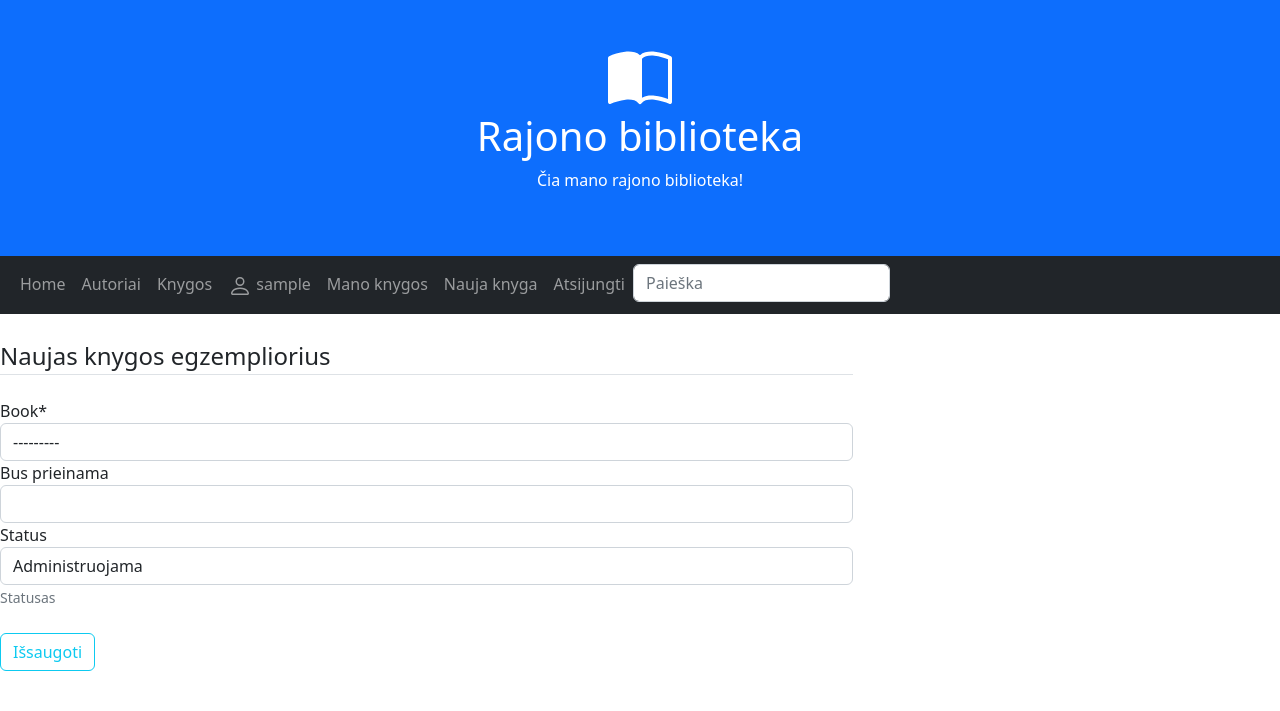
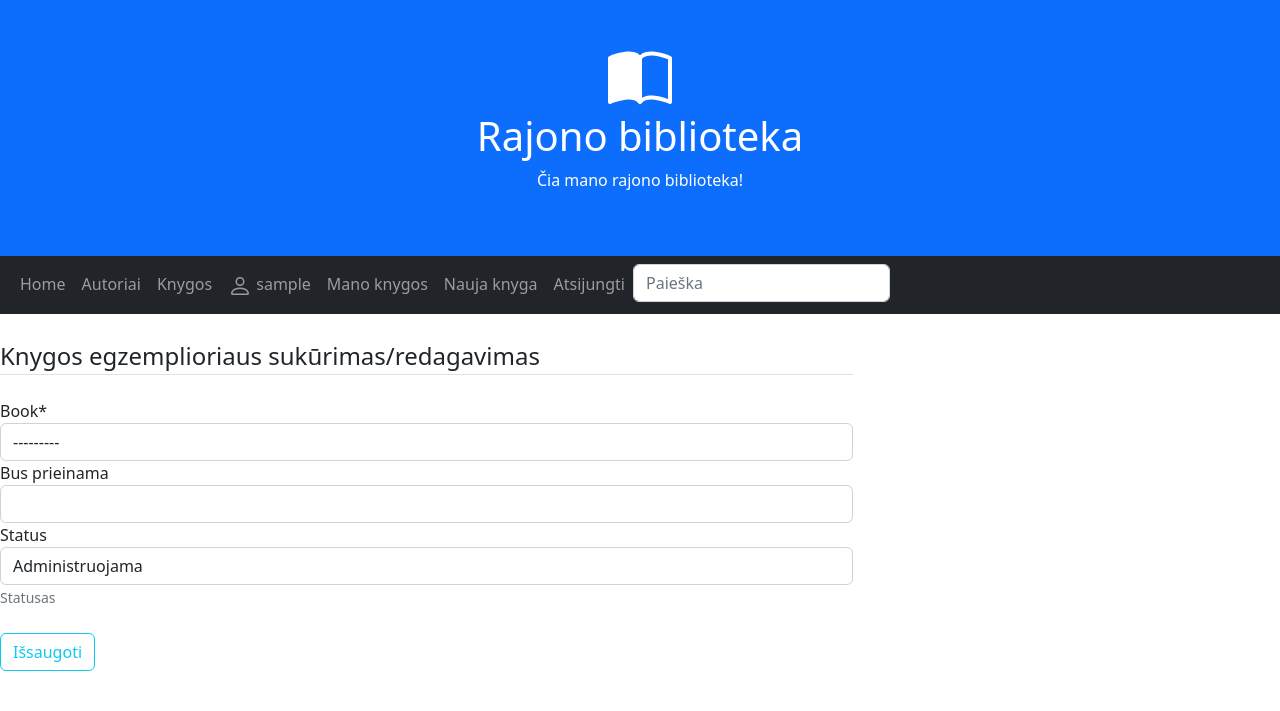
Before and after one commit to DonatasNoreika/biblioteka_2023_01, a Django app: page /library/userbooks/create in a window 1280 px wide. Shown: the top 711 px of the page. Run offline with Django 4.2, Linux system fonts and the light colour scheme; the visitor is signed in with stand-in values (Sample User, id 1); data that the repository does not hold is empty; some libraries are stand-ins or nearby versions.

Commit message:
11: įdėtas vartotojo knygos egzemplioriaus redagavimas

```diff
--- a/mysite/library/templates/user_book.html
+++ b/mysite/library/templates/user_book.html
@@ -14,6 +14,11 @@
     <ul>
         <li><strong class="{% if instance.is_overdue %}text-danger{% endif %}">Pavadinimas: {{instance.book.title}}</strong></li>
         <li><strong>Gražinimo terminas:</strong> {{instance.due_back}}</li>
+        {% if instance.reader == user %}
+        <div>
+            <a class="btn btn-secondary btn-sm mt-1 mb-1" href="{% url 'user_bookinstance_update' instance.id %}">Redaguoti</a>
+        </div>
+        {% endif %}
         <br/>
       </li>
     </ul>
--- a/mysite/library/templates/user_bookinstance_form.html
+++ b/mysite/library/templates/user_bookinstance_form.html
@@ -1,12 +1,12 @@
 {% extends "base.html" %}
-{% block title %}Naujas knygos egzempliorius{% endblock %}
+{% block title %}Knygos egzemplioriaus sukūrimas/redagavimas{% endblock %}
 {% block content %}
 {% load crispy_forms_tags %}
     <div class="content-section">
     <form method="POST">
         {% csrf_token %}
         <fieldset class="form-group">
-            <legend class="border-bottom mb-4">Naujas knygos egzempliorius</legend>
+            <legend class="border-bottom mb-4">Knygos egzemplioriaus sukūrimas/redagavimas</legend>
             {{ form|crispy }}
         </fieldset>
         <br>
--- a/mysite/library/urls.py
+++ b/mysite/library/urls.py
@@ -14,4 +14,5 @@ urlpatterns = [
     path("userbooks/", views.UserBookInstanceListView.as_view(), name="user_books"),
     path("userbooks/<int:pk>", views.UserBookInstanceDetailView.as_view(), name="user_book"),
     path('userbooks/create', views.UserBookInstanceCreateView.as_view(), name='user_bookinstance_create'),
+    path("userbooks/<int:pk>/update", views.UserBookInstanceUpdateView.as_view(), name="user_bookinstance_update"),
 ]
--- a/mysite/library/views.py
+++ b/mysite/library/views.py
@@ -3,7 +3,7 @@ from .models import Book, BookInstance, Author
 from django.views import generic
 from django.core.paginator import Paginator
 from django.db.models import Q
-from django.contrib.auth.mixins import LoginRequiredMixin
+from django.contrib.auth.mixins import LoginRequiredMixin, UserPassesTestMixin
 from django.views.decorators.csrf import csrf_protect
 from django.contrib import messages
 from django.contrib.auth.models import User
@@ -115,6 +115,20 @@ class UserBookInstanceCreateView(LoginRequiredMixin, generic.CreateView):
         form.save()
         return super().form_valid(form)
 
+class UserBookInstanceUpdateView(LoginRequiredMixin, UserPassesTestMixin, generic.UpdateView):
+    model = BookInstance
+    fields = ['book', 'due_back', 'status']
+    success_url = "/library/userbooks/"
+    template_name = "user_bookinstance_form.html"
+
+    def test_func(self):
+        bookinstance = self.get_object()
+        return bookinstance.reader == self.request.user
+
+    def form_valid(self, form):
+        form.instance.reader = self.request.user
+        form.save()
+        return super().form_valid(form)
 
 @csrf_protect
 def register(request):
```
